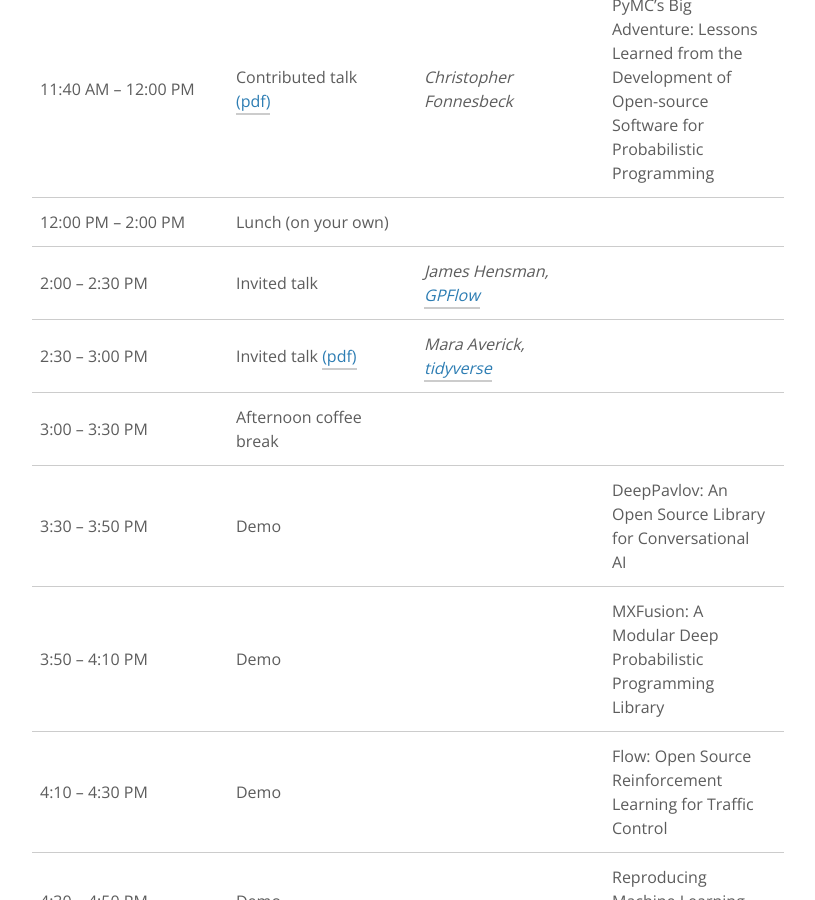
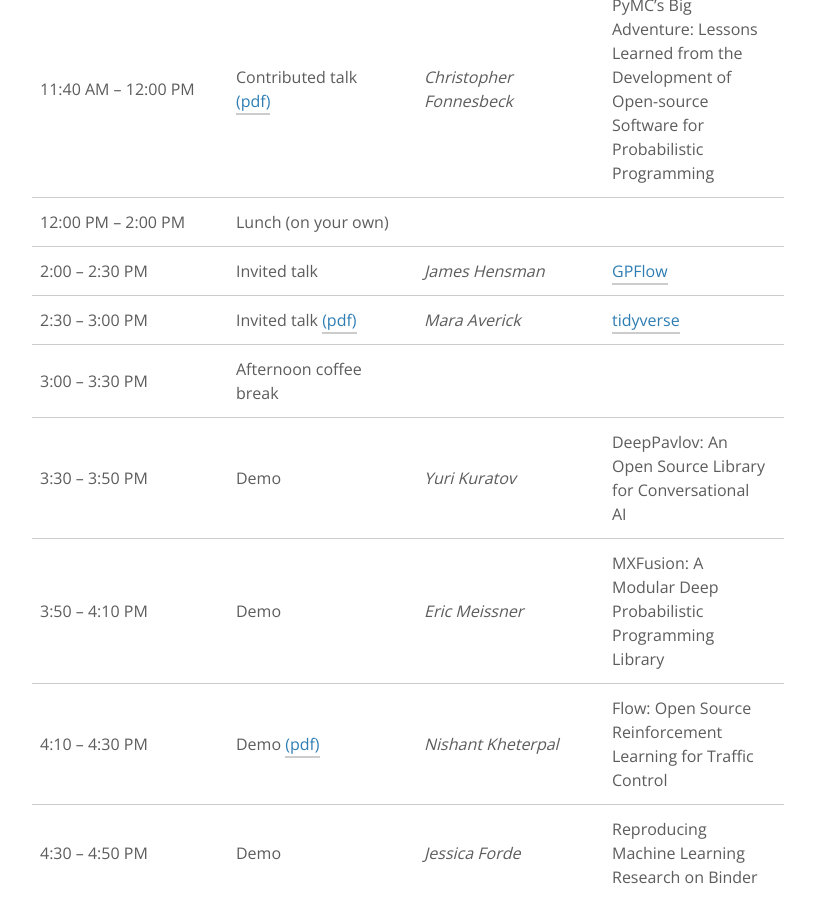
Before and after one commit to nips-2018-oss/nips-2018-oss.github.io, a Jekyll site: the page built from schedule.md, in a window 1280 px wide and 900 px high, scrolled down 2977 px. Shown: the whole window, without its empty margins (232-1047 px from the left). Built offline with Jekyll 4.4.1, drawn with Linux system fonts in a browser that asks for light colours; nearby versions of some CDN libraries; some of the changed text lies outside the part shown.

Commit message:
Add more slides

```diff
--- a/schedule.md
+++ b/schedule.md
@@ -14,11 +14,11 @@
 | 8:30 &ndash; 9:00 AM      | Invited talk [(pdf)](https://www.dropbox.com/s/bssnm6ky59luatf/helfrich.pdf?dl=0) | Gina Helfrich | [NumFOCUS](https://numfocus.org)     |
 | 9:00 &ndash; 9:30 AM      | Invited talk [(pdf)](https://www.dropbox.com/s/knkaqvwxssa7y9c/hertzberg.pdf?dl=0)  | Christoph Hertzberg | [Eigen3](http://eigen.tuxfamily.org) |
 | 9:30 &ndash; 10:00 AM     | Invited talk [(pdf)](https://www.dropbox.com/s/2uojbagloa69r52/vanschoren.pdf?dl=0) | Joaquin Vanschoren | [OpenML](https://www.openml.org)  |
-| 10:00 &ndash; 10:05 AM    | Poster spotlight | Peter Sadowski   | Sherpa: Hyperparameter Optimization for Machine Learning Models |
-| 10:05 &ndash; 10:10 AM    | Poster spotlight | Maximilian Alber | How to iNNvestigate neural network’s predictions! |
-| 10:10 &ndash; 10:15 AM    | Poster spotlight | Marcus Edel      | mlpack open-source machine learning library and community |
-| 10:15 &ndash; 10:20 AM    | Poster spotlight | Hiroyuki Kasai   | Stochastic optimization library: SGDLibrary |
-| 10:20 &ndash; 10:25 AM    | Poster spotlight | Brian Lester     | Baseline: Strong, Extensible, Reproducible, Deep Learning Baselines for NLP |
+| 10:00 &ndash; 10:05 AM    | Poster spotlight [(pdf)](https://www.dropbox.com/s/5r4ic2t4hv9lxht/sadowski.pdf?dl=0) | Peter Sadowski   | Sherpa: Hyperparameter Optimization for Machine Learning Models |
+| 10:05 &ndash; 10:10 AM    | Poster spotlight [(pdf)](https://www.dropbox.com/s/atlgd9jgn3r5e1a/alber.pdf?dl=0) | Maximilian Alber | How to iNNvestigate neural network’s predictions! |
+| 10:10 &ndash; 10:15 AM    | Poster spotlight [(pdf)](https://www.dropbox.com/s/hgbxvej0i5qcx53/edel.pdf?dl=0) | Marcus Edel      | mlpack open-source machine learning library and community |
+| 10:15 &ndash; 10:20 AM    | Poster spotlight [(pdf)](https://www.dropbox.com/s/wbxylh47e1xq7zm/kasai.pdf?dl=0) | Hiroyuki Kasai   | Stochastic optimization library: SGDLibrary |
+| 10:20 &ndash; 10:25 AM    | Poster spotlight [(pdf)](https://www.dropbox.com/s/g3t9o15y6rlfc3r/lester.pdf?dl=0) | Brian Lester     | Baseline: Strong, Extensible, Reproducible, Deep Learning Baselines for NLP |
 | 10:25 AM &ndash; 11:20 AM | Poster               | | McTorch, a manifold optimization library for deep learning |
 | 10:25 AM &ndash; 11:20 AM | Poster               | | Tensorflex: Tensorflow bindings for the Elixir programming language |
 | 10:25 AM &ndash; 11:20 AM | Poster               | | Open Source Machine Learning Software Development in CERN(High-Energy Physics): lessons and exchange of experience |
@@ -35,13 +35,13 @@
 | 11:20 AM &ndash; 11:40 PM | Contributed talk [(pdf)](https://www.dropbox.com/s/n2c729619w8k0ev/andrews.pdf?dl=0) | Martin Andrews | Building, growing and sustaining ML communities |
 | 11:40 AM &ndash; 12:00 PM | Contributed talk [(pdf)](https://www.dropbox.com/s/et22sue57alxta1/fonnesbeck.pdf?dl=0) | Christopher Fonnesbeck | PyMC's Big Adventure: Lessons Learned from the Development of Open-source Software for Probabilistic Programming |
 | 12:00 PM &ndash; 2:00 PM | Lunch (on your own)                          |                             |
-| 2:00 &ndash; 2:30 PM    | Invited talk                                 | James Hensman, [GPFlow](https://github.com/GPflow/GPflow)       |
-| 2:30 &ndash; 3:00 PM    | Invited talk [(pdf)](https://www.dropbox.com/s/l07j91s5u53tl15/averick.pdf?dl=0) | Mara Averick, [tidyverse](https://www.tidyverse.org)     |
+| 2:00 &ndash; 2:30 PM    | Invited talk        | James Hensman | [GPFlow](https://github.com/GPflow/GPflow)       |
+| 2:30 &ndash; 3:00 PM    | Invited talk [(pdf)](https://www.dropbox.com/s/l07j91s5u53tl15/averick.pdf?dl=0) | Mara Averick | [tidyverse](https://www.tidyverse.org)     |
 | 3:00 &ndash; 3:30 PM    | Afternoon coffee break                       |                             |
-| 3:30 &ndash; 3:50 PM    | Demo                 | | DeepPavlov: An Open Source Library for Conversational AI |
-| 3:50 &ndash; 4:10 PM    | Demo                 | | MXFusion: A Modular Deep Probabilistic Programming Library |
-| 4:10 &ndash; 4:30 PM    | Demo                 | | Flow: Open Source Reinforcement Learning for Traffic Control |
-| 4:30 &ndash; 4:50 PM    | Demo                 | | Reproducing Machine Learning Research on Binder |
+| 3:30 &ndash; 3:50 PM    | Demo                 | Yuri Kuratov | DeepPavlov: An Open Source Library for Conversational AI |
+| 3:50 &ndash; 4:10 PM    | Demo                 | Eric Meissner | MXFusion: A Modular Deep Probabilistic Programming Library |
+| 4:10 &ndash; 4:30 PM    | Demo [(pdf)](https://www.dropbox.com/s/edrg2vpu172miaa/kheterpal.pdf?dl=0) | Nishant Kheterpal | Flow: Open Source Reinforcement Learning for Traffic Control |
+| 4:30 &ndash; 4:50 PM    | Demo                 | Jessica Forde | Reproducing Machine Learning Research on Binder |
 | 4:50 &ndash; 5:30 PM    | Panel discussion      | Ryan Curtin | Gina Helfrich, Christoph Hertzberg, Cheng Soon Ong, Mara Averick |
 | 5:30 &ndash; 5:35 PM    | Closing remarks       | Ryan Curtin | |
 
```
